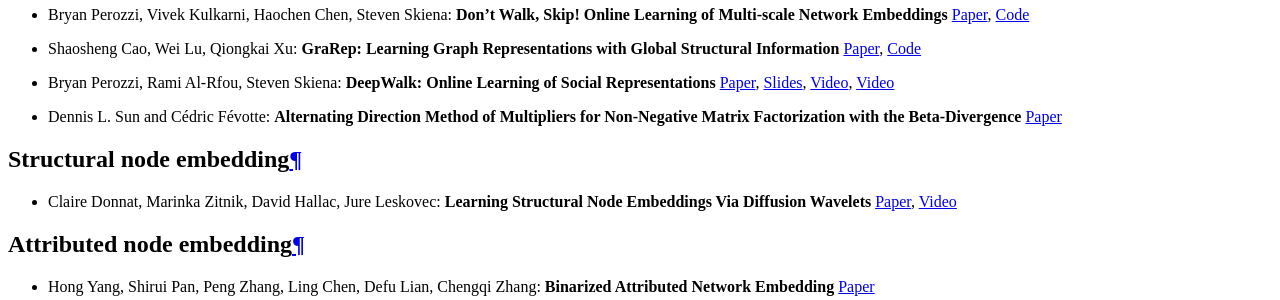
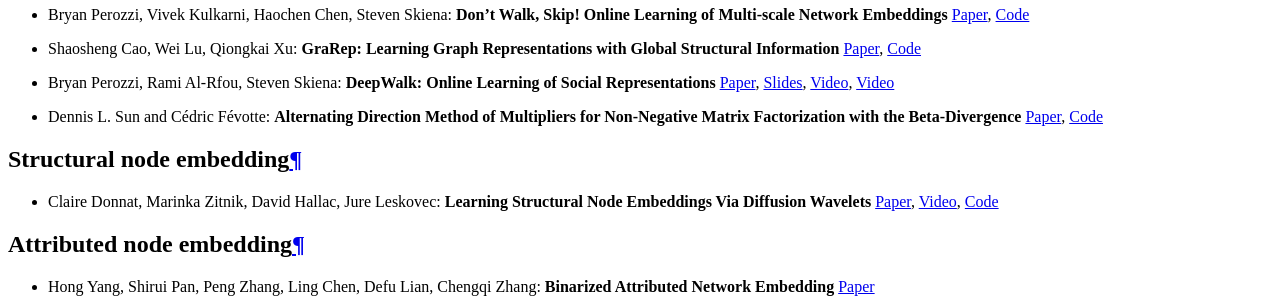
Before and after one commit to benedekrozemberczki/karateclub, a Sphinx documentation site: the page built from docs/source/notes/resources.rst, in a window 1280 px wide. Shown: the part 1576-1876 px from the top of the page. Built offline with Sphinx 7.4.7 and the Read the Docs theme 2.0.0, drawn with Linux system fonts in a browser that asks for light colours; pages that are not in the unit, such as notebooks, are missing from menus.

Commit message:
Resource enriching by adding code references.

```diff
--- a/docs/source/notes/resources.rst
+++ b/docs/source/notes/resources.rst
@@ -36,12 +36,12 @@ Neighbourhood-based node embedding
 
 * Bryan Perozzi, Rami Al-Rfou, Steven Skiena: **DeepWalk: Online Learning of Social Representations** `Paper <https://arxiv.org/abs/1403.6652>`_, `Slides <https://www.slideshare.net/bperz/14-kdddeep-walk-2>`_, `Video <https://www.youtube.com/watch?v=n12HS-24CtA>`_, `Video <https://www.youtube.com/watch?v=aZNtHJwfIVg>`_
 
-* Dennis L. Sun and Cédric Févotte: **Alternating Direction Method of Multipliers for Non-Negative Matrix Factorization with the Beta-Divergence** `Paper <http://statweb.stanford.edu/~dlsun/papers/nmf_admm.pdf>`_
+* Dennis L. Sun and Cédric Févotte: **Alternating Direction Method of Multipliers for Non-Negative Matrix Factorization with the Beta-Divergence** `Paper <http://statweb.stanford.edu/~dlsun/papers/nmf_admm.pdf>`_, `Code <https://github.com/benedekrozemberczki/NMFADMM>`_
 
 Structural node embedding
 --------------------
 
-* Claire Donnat, Marinka Zitnik, David Hallac, Jure Leskovec: **Learning Structural Node Embeddings Via Diffusion Wavelets** `Paper <https://arxiv.org/abs/1710.10321>`_, `Video <https://www.youtube.com/watch?v=S4QZiUPJkRI>`_
+* Claire Donnat, Marinka Zitnik, David Hallac, Jure Leskovec: **Learning Structural Node Embeddings Via Diffusion Wavelets** `Paper <https://arxiv.org/abs/1710.10321>`_, `Video <https://www.youtube.com/watch?v=S4QZiUPJkRI>`_, `Code <https://github.com/benedekrozemberczki/GraphWaveMachine>`_
 
 
 Attributed node embedding
```
